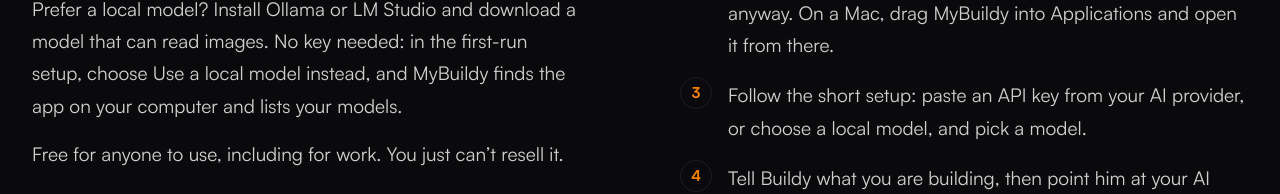
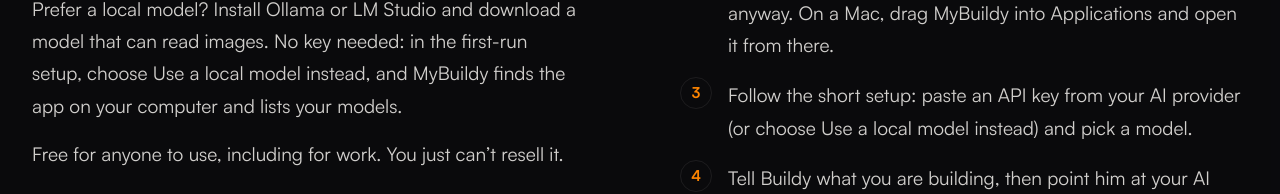
Before and after one commit to SukinShetty/mybuildy-site, a Next.js app: page / in a window 1280 px wide. Shown: the part 7868-8062 px from the top of the page. Built offline with nearby package versions, Linux system fonts and the light colour scheme; no server answers.

Commit message:
copy: clearer install step

```diff
--- a/app/page.tsx
+++ b/app/page.tsx
@@ -64,7 +64,7 @@
 const install = [
   "Download the installer for your computer.",
   "Open it. On Windows, SmartScreen warns you because the installer is not code-signed yet: click More info, then Run anyway. On a Mac, drag MyBuildy into Applications and open it from there.",
-  "Follow the short setup: paste an API key from your AI provider, or choose a local model, and pick a model.",
+  "Follow the short setup: paste an API key from your AI provider (or choose Use a local model instead) and pick a model.",
   "Tell Buildy what you are building, then point him at your AI coding agent’s window.",
 ];
 
```
